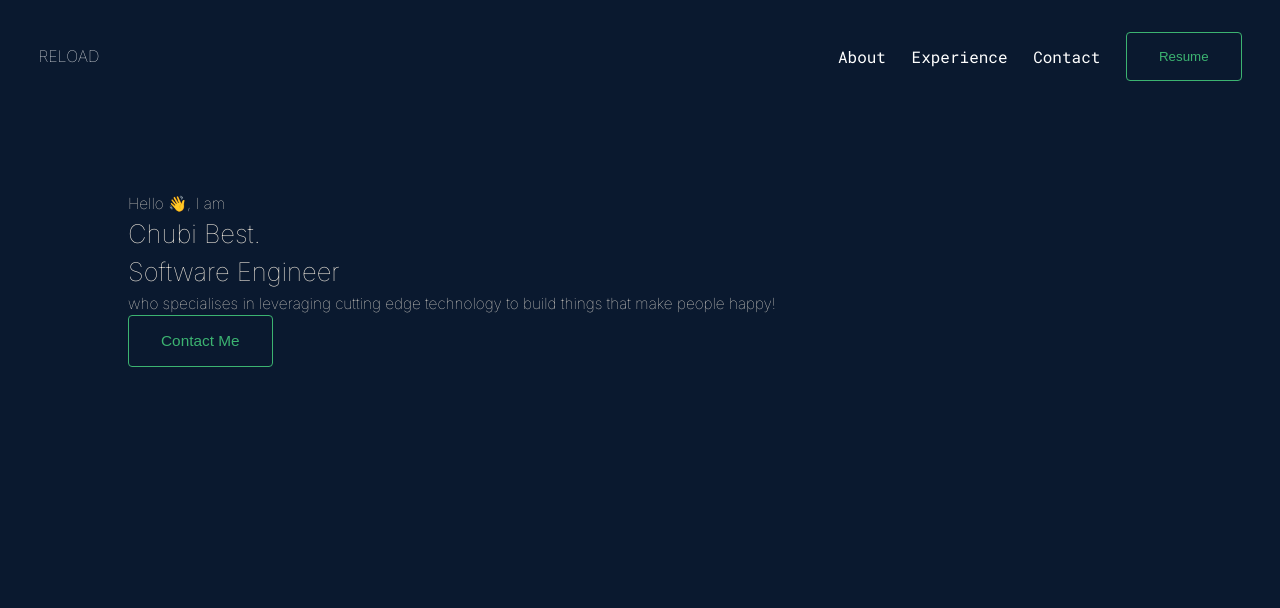
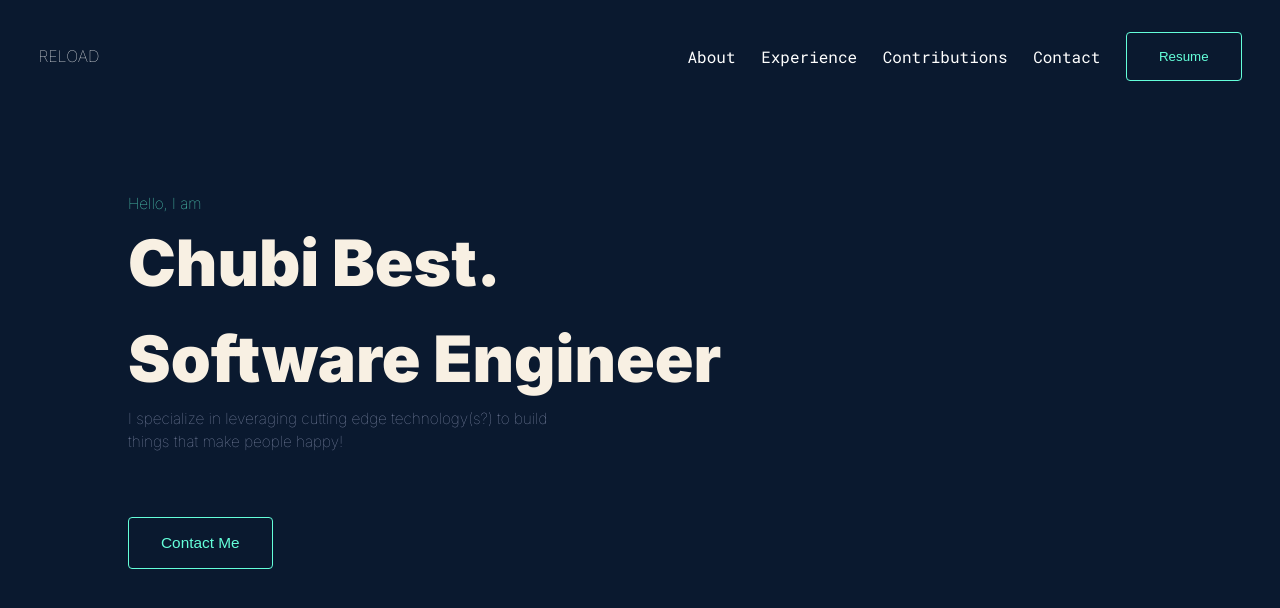
Before and after one commit to chubibest/portfolio, a React (Create React App) app: page / in a window 1280 px wide. Shown: the top 608 px of the page. Built offline with nearby package versions, Linux system fonts and the light colour scheme.

Commit message:
Intro Section

```diff
--- a/src/App.tsx
+++ b/src/App.tsx
@@ -3,14 +3,14 @@ import Header from './Components/Header';
 import styled from 'styled-components';
 import Intro from './Components/Intro';
 import ContentWrapper from './Components/ContentWrapper';
-
+import Experience from './Components/Experience'
 
 const App = styled.div(({ theme }) => ({
     'text-align': 'center',
     height: '100vh',
     padding: '2vh 3vw',
     width: '100vw',
-    color: theme.colors.normal,
+    color: theme.colors.faded,
     '.fontLarge': {
       fontSize: theme.fonts.sizes.large
     },
@@ -20,8 +20,11 @@ const App = styled.div(({ theme }) => ({
     '.fontMedium': {
       fontSize: theme.fonts.sizes.medium
     },
-    '.faded': {
-      color: theme.colors.faded
+    '.third': {
+      width: theme.layout.third
+    },
+    '.btn-margin-top': {
+      marginTop: theme.layout.marginBn
     },
     overflow: 'scroll'
 }))
@@ -31,7 +34,10 @@ function Index() {
     <App className="App">
       <Header />
       <ContentWrapper>
-        <Intro />
+        <>
+          <Intro />
+          <Experience />
+        </>
       </ ContentWrapper>
     </App>
   );
--- a/src/Components/ContentWrapper/index.tsx
+++ b/src/Components/ContentWrapper/index.tsx
@@ -3,11 +3,14 @@ import styled from 'styled-components';
 
 const ContentWrapper = styled.div({
     textAlign: 'left',
-    position: 'relative',
+    // position: 'relative',
+    // top: '12vh',
+    flexDirection: 'column',
+    gap: '30vh',
     display: 'flex',
     width: '80vw',
-    top: '12vh',
-    margin: '0 auto'
+    margin: '12vh auto',
+    // marginTop: "12vh"
 })
 
 interface Props {
--- /dev/null
+++ b/src/Components/Experience/index.tsx
@@ -0,0 +1,19 @@
+import React from 'react';
+import styled from 'styled-components';
+import Button from '../Button'
+
+const Talk = styled.div(({ theme }) => ({
+
+}))
+const Index = () => {
+    return (
+        <Talk>
+            <div className='fontSmall third'>
+                Lorem ipsum dolor sit amet consectetur adipisicing elit. Ipsam consectetur dolorem numquam itaque, eius nisi sapiente beatae voluptatibus, laudantium provident id sit illo, doloribus perspiciatis est explicabo magnam repellendus sunt.
+            </div>
+            <Button className='fontSmall btn-margin-top' text='Check Out My Resume' />
+        </Talk>
+    );
+};
+
+export default Index;
--- a/src/Components/Header/Navigation/index.tsx
+++ b/src/Components/Header/Navigation/index.tsx
@@ -10,7 +10,7 @@ const Navigation = styled.div({
     alignItems: 'center'
 })
 
-const options  = ['About', 'Experience', 'Contact']
+const options  = ['About', 'Experience', 'Contributions', 'Contact']
 
 const Index = () => {
     return (
--- a/src/Components/Intro/index.tsx
+++ b/src/Components/Intro/index.tsx
@@ -2,7 +2,7 @@ import React from 'react';
 import styled from 'styled-components';
 import Button from '../Button';
 
-const Intro = styled.div({
+const Intro = styled.div(({ theme }) => ({
     display: 'flex',
     textAlign: 'left',
     flexDirection: 'column',
@@ -10,25 +10,39 @@ const Intro = styled.div({
     p: {
         margin: 0
     },
-    lineHeight: 1.5
-})
-// CHANGE FONT WEIGHT ON INTRODUCTIONGIT
+    lineHeight: 1.5,
+    '.greeting': {
+        color: theme.colors.lively
+    },
+    '.intro': {
+        color: theme.colors.normal,
+        fontWeight: 900,
+        span: {
+            color: theme.colors.normal
+        }
+    },
+}))
+
 const Index = () => {
     return (
         <Intro>
-            <p className='fontSmall'>
-              Hello 👋, I am
+            <p className='fontSmall greeting'>
+              Hello, I am
+              {/* Hello 👋, I am  */}
             </p>
-            <p className='fontMedium'>
-                Chubi Best.
-            </p>
-            <p className='fontMedium'>
+
+            <p className='fontLarge intro'>
+                <span>
+                    Chubi Best.
+                </span>
+                <br/>
                 Software Engineer
             </p>
-            <p className='fontSmall'>
-                who specialises in leveraging cutting edge technology to build things that make people happy!
+
+            <p className='fontSmall third'>
+                I specialize in leveraging cutting edge technology(s?) to build things that make people happy!
             </p>
-            <Button className='fontSmall' text='Contact Me'/>
+            <Button className='fontSmall btn-margin-top' text='Contact Me'/>
         </Intro>
     );
 };
--- a/src/index.css
+++ b/src/index.css
@@ -1,4 +1,4 @@
-@import url('https://fonts.googleapis.com/css2?family=Inter:wght@100;600&family=Roboto+Mono&display=swap');
+@import url('https://fonts.googleapis.com/css2?family=Inter:wght@100;900&family=Roboto+Mono&display=swap');
 
 body {
   margin: 0;
--- a/src/theme.ts
+++ b/src/theme.ts
@@ -1,6 +1,8 @@
 const faded = '#8892b0'
-const lively = 'mediumseagreen'
+// const lively = 'mediumseagreen'
+const lively = '#64ffda'
 const normal = '#F8F0E3'
+
 
 export default {
     button: lively,
@@ -15,7 +17,11 @@ export default {
         sizes: {
             small: '1.2vw',
             medium: '2vw',
-            large: '3vw'
+            large: '5vw'
         }
+    },
+    layout: {
+        third: '33vw',
+        marginBn: '8vh'
     }
 }
```
